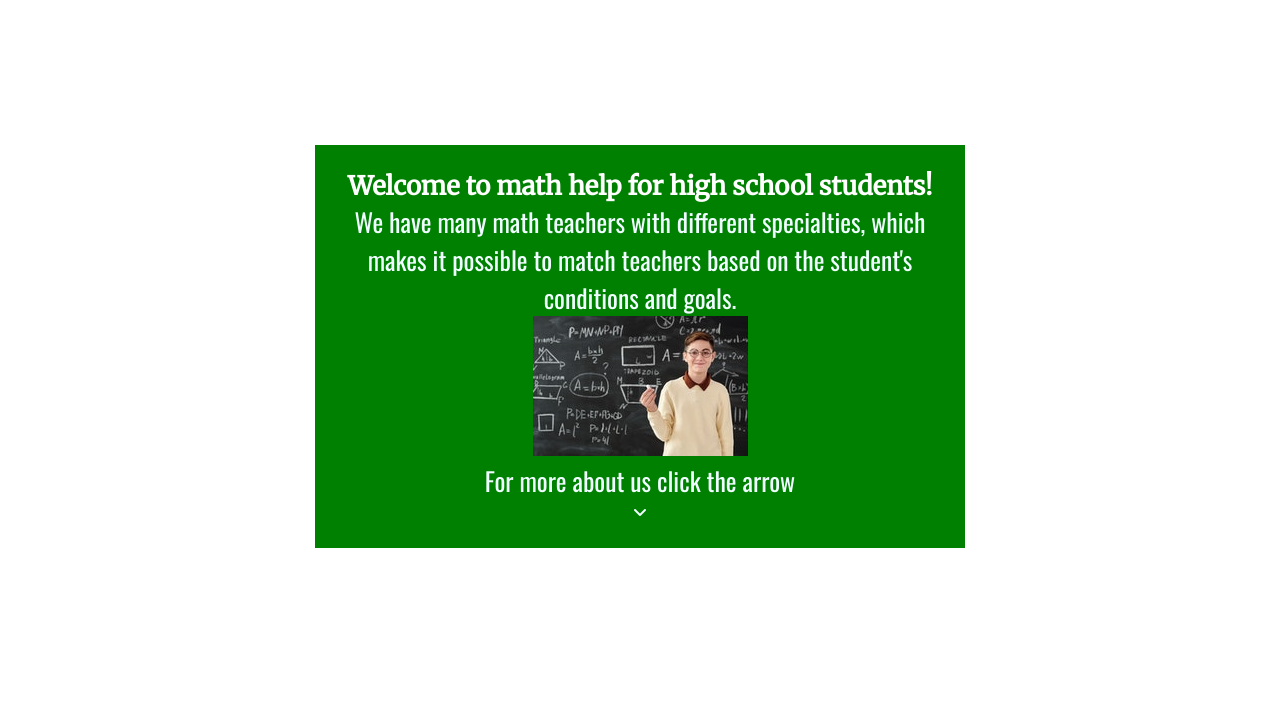
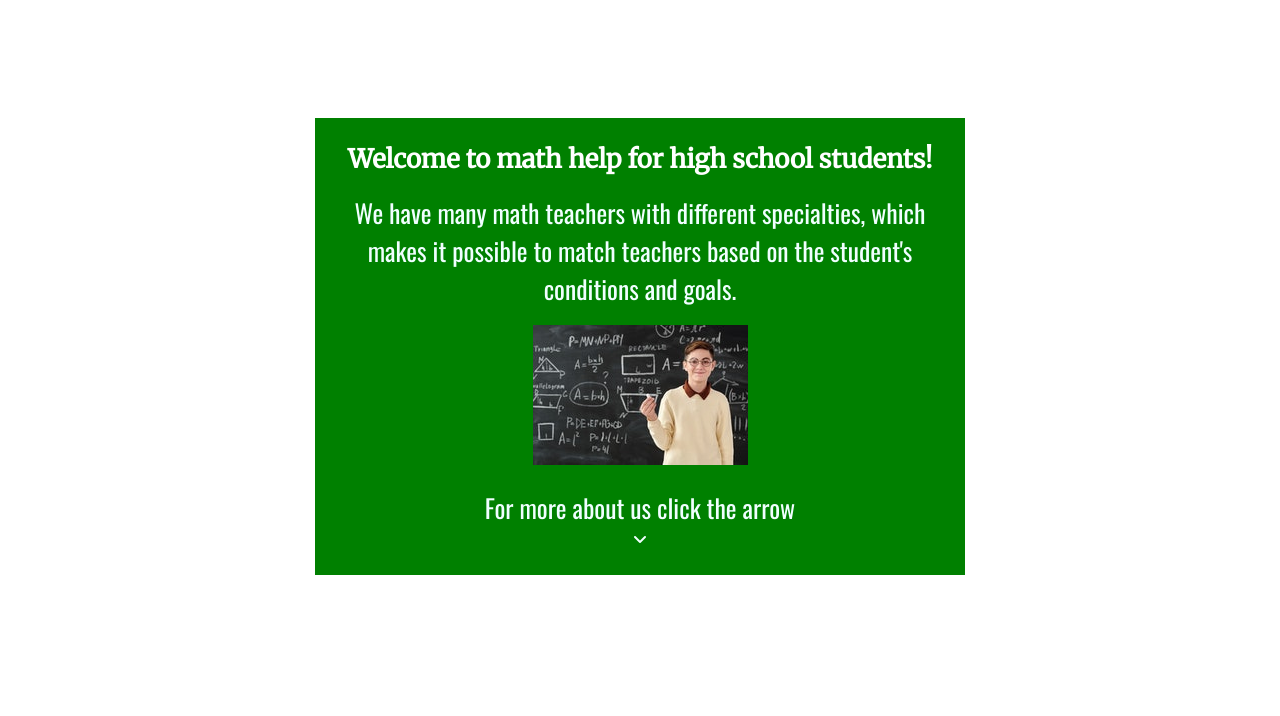
Before and after one commit to assofiejakobsson/Projekt-1-Code-Institute, a plain HTML site: page index.html in a window 1280 px wide. Shown: the part 84-800 px from the top of the page. Drawn offline with nearby package versions, Linux system fonts and the light colour scheme.

Commit message:
Add paddin on all p and to the image on the home section

```diff
--- a/assets/css/style.css
+++ b/assets/css/style.css
@@ -29,6 +29,7 @@ p {
     color: azure;
     font-size: 160%;
     text-align: center;
+    padding-top: 18px;
 }
 
 
@@ -115,6 +116,13 @@ nav li {
     text-align: center;
     padding: 25px;
     margin: 25px;
+
+}
+
+/*Image home */
+
+#image-home {
+    padding-top: 18px;
 
 }
 
```
